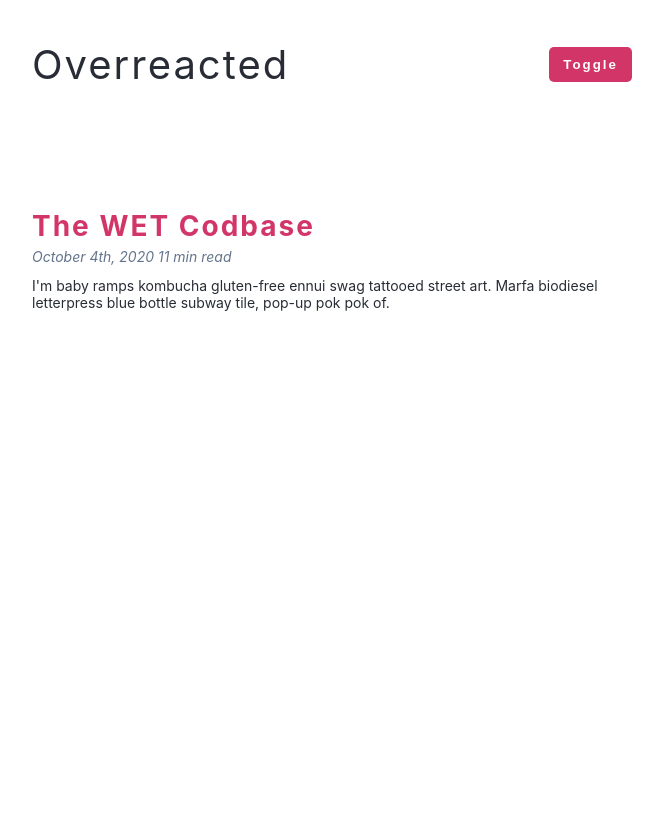
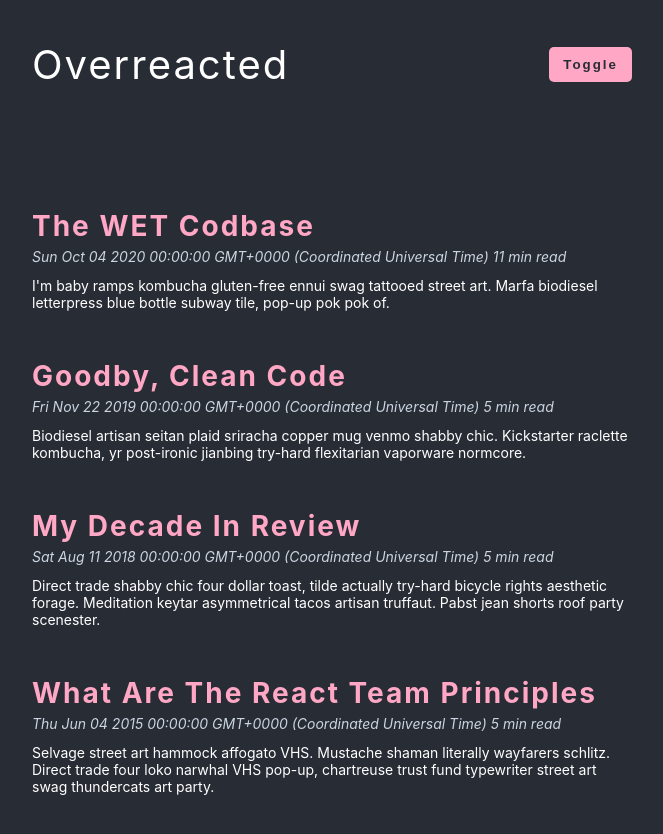
Before and after one commit to Ola-Reda/Dark-Mode, a plain HTML site: page index.html in a window 1280 px wide. Both pictures are taken after a click on the button "Toggle". Shown: the whole page, without its empty margins (308-971 px from the left). Before the commit the page ends 800 px from the top, so only its background shows below. Drawn offline with Linux system fonts and the light colour scheme.

Commit message:
Add changes

```diff
--- a/index.html
+++ b/index.html
@@ -14,14 +14,6 @@
                     <button class="btn">toggle</button>
                 </nav>
                 <section class="articles">
-                    <article>
-                        <h2>The WET Codbase</h2>
-                        <div class="info">
-                            <span>October 4th, 2020</span>
-                            <span>11 min read</span>
-                        </div>
-                        <p>I'm baby ramps kombucha gluten-free ennui swag tattooed street art. Marfa biodiesel letterpress blue bottle subway tile, pop-up pok pok of.</p>
-                    </article>
                 </section>
             </div>
         </section>
--- a/script.js
+++ b/script.js
@@ -1,15 +1,19 @@
+const btn = document.querySelector('.btn')
+
+btn.addEventListener('click', () => {
+    document.documentElement.classList.toggle("dark")
+})
 
 const articlesBox = document.querySelector('.articles')
 //display articles function
 function dasplayArticles() {
     let items = '';
     articles.forEach(article => {
-        const dateFormat = moment(article.date).format('MMMM Do, YYYY')
         items += `
             <article>
                 <h2>${article.title}</h2>
                 <div class="info">
-                    <span>${dateFormat}</span>
+                    <span>${article.date}</span>
                     <span>${article.length} min read</span>
                 </div>
                 <p>${article.snippet}</p>
--- a/style.css
+++ b/style.css
@@ -6,13 +6,24 @@
 
 :root {
     --color-primary: #d23669;
+    --color-primary-2: #282c35;
+    --color-primary-3: #64748b;
+    --color-primary-4:  #fff;
     --letter-spacing: 2px;
+}
+
+.dark {
+    --color-primary: #ffa7c4;
+    --color-primary-2: #fff;
+    --color-primary-3: #cbd5e1;
+    --color-primary-4:  #282c35;
 }
 
 body {
     font-family: -apple-system, BlinkMacSystemFont, 'Segoe UI', Roboto, Oxygen,
     Ubuntu, Cantarell, 'Open Sans', 'Helvetica Neue', sans-serif;
-    color: #282c35;
+    background-color: var(--color-primary-4);
+    color: var(--color-primary-2);
 }
 
 .container {
@@ -42,8 +53,8 @@
 }
 
 nav button {
-    background: #d23669;
-    color: white;
+    background: var(--color-primary);
+    color: var(--color-primary-4);
     text-transform: capitalize;
     font-weight: bold;
     letter-spacing: 2px;
@@ -78,7 +89,7 @@
 }
 
 .articles article .info {
-    color: #64748b;
+    color: var(--color-primary-3);
     font-size: 14px;
     font-style: italic;
     margin-top: 5px;
```
Also changed, not shown: data.js (indentation only).
